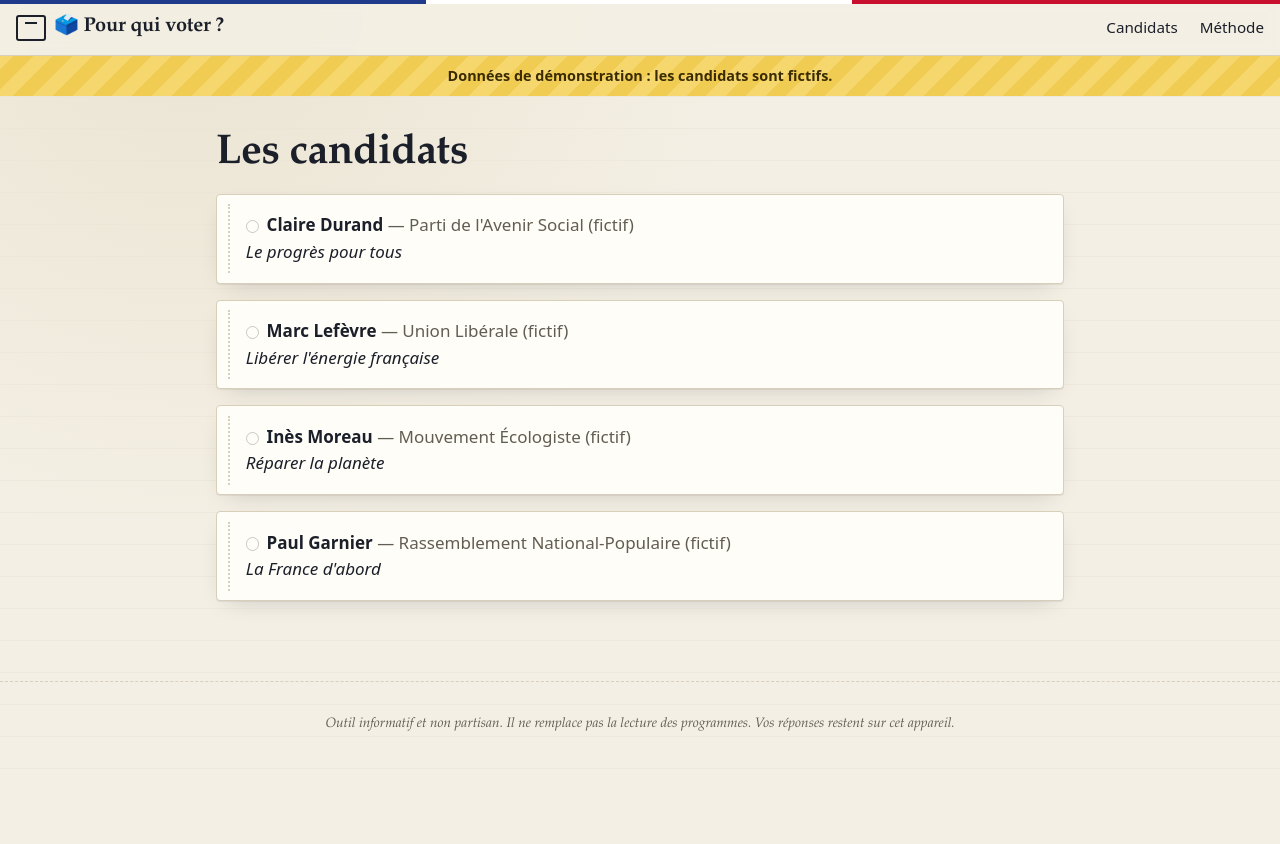
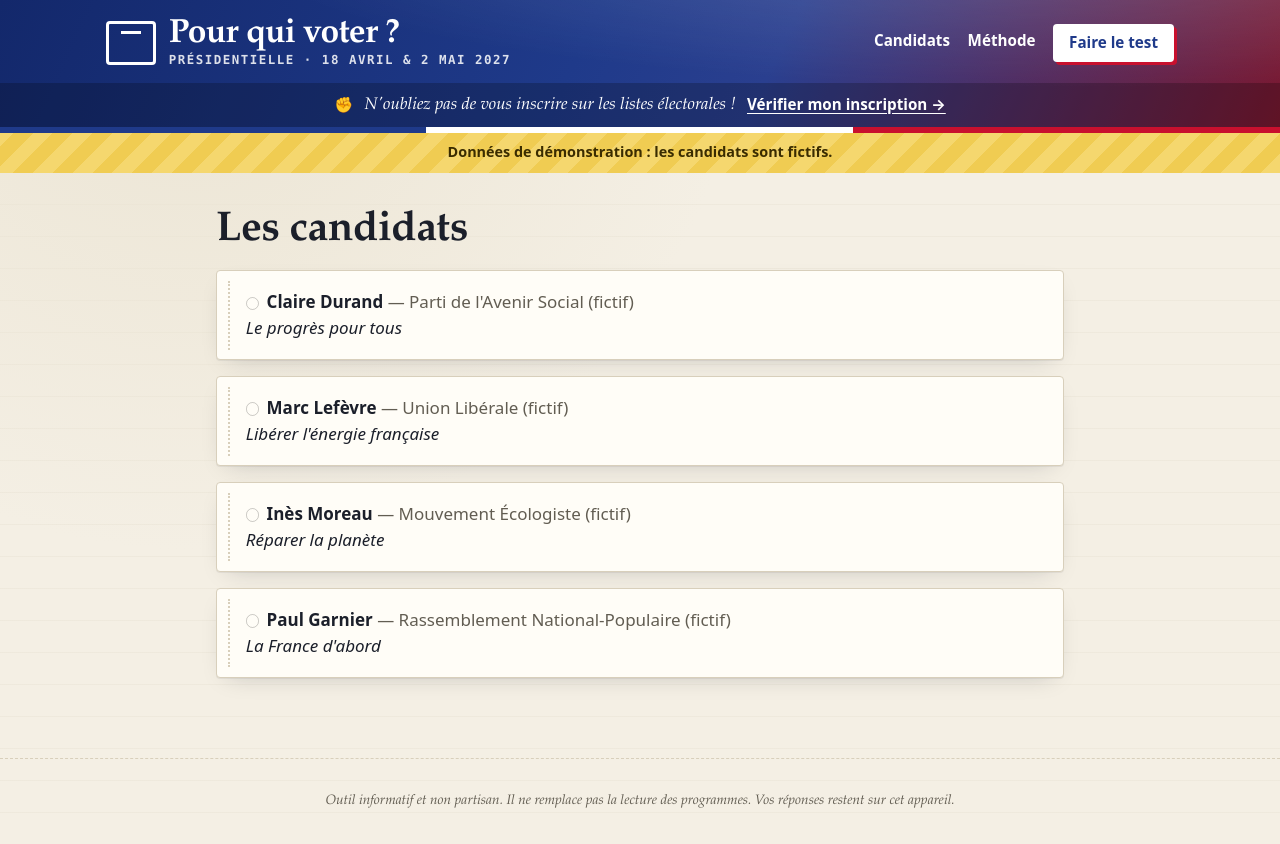
Before and after one commit to PatrickDarbeau/pour-qui-voter, a plain HTML site: page index.html in a window 1280 px wide. Both pictures are taken after a click on the link "Candidats". Before the commit the page ends 800 px from the top, so only its background shows below. Drawn offline with Linux system fonts and the light colour scheme.

Commit message:
Résultats groupés par thème, en-tête civique avec messages contre l'abstention
Co-Authored-By: Claude Opus 5.5 <noreply@anthropic.com>

```diff
--- a/assets/css/style.css
+++ b/assets/css/style.css
@@ -44,25 +44,42 @@ h1, h2, h3, .logo { font-family: var(--serif); letter-spacing: -.01em; }
 
 /* ---------- En-tête : liseré tricolore ---------- */
 .entete {
-  position: sticky; top: 0; z-index: 5;
-  display: flex; justify-content: space-between; align-items: center; gap: 1rem;
-  padding: .75rem 16px; background: color-mix(in srgb, var(--papier) 88%, transparent);
-  backdrop-filter: blur(6px); border-bottom: 1px solid var(--bord);
+  position: relative; color: #fff;
+  background:
+    radial-gradient(ellipse at 85% -40%, rgba(255,255,255,.18), transparent 55%),
+    linear-gradient(115deg, #13286b 0%, #1f3a8a 45%, #2a3f8f 60%, #7a1830 100%);
+  border-bottom: 6px solid transparent;
+  border-image: linear-gradient(90deg, #1f3a8a 0 33.3%, #fff 33.3% 66.6%, #c8102e 66.6%) 1;
 }
-.entete::before {
-  content: ""; position: absolute; left: 0; right: 0; top: 0; height: 4px;
-  background: linear-gradient(90deg, var(--bleu) 0 33.3%, #fff 33.3% 66.6%, var(--rouge) 66.6%);
+.entete-haut {
+  max-width: 1100px; margin: 0 auto; padding: 1.1rem 16px .9rem;
+  display: flex; justify-content: space-between; align-items: center; gap: 1rem; flex-wrap: wrap;
 }
-.logo { font-weight: 700; font-size: 1.25rem; text-decoration: none; color: var(--encre); display: flex; align-items: center; gap: .5rem; }
-.logo::before {
-  content: ""; width: 26px; height: 22px; border: 2px solid currentColor; border-radius: 3px;
-  background: linear-gradient(currentColor, currentColor) center 5px / 12px 2px no-repeat;
+.logo { text-decoration: none; color: #fff; display: grid; grid-template-columns: auto 1fr; column-gap: .8rem; align-items: center; }
+.logo::before { /* urne stylisée */
+  content: ""; grid-row: span 2; width: 44px; height: 38px; border: 3px solid #fff; border-radius: 4px;
+  background: linear-gradient(#fff, #fff) center 7px / 20px 3px no-repeat;
 }
+.logo-titre { font: 800 clamp(1.5rem, 4vw, 2.1rem)/1 var(--serif); letter-spacing: -.02em; }
+.logo-sous { font: 600 .78rem/1.4 var(--mono); letter-spacing: .12em; text-transform: uppercase; opacity: .85; }
+.entete nav { display: flex; align-items: center; gap: 1.1rem; flex-wrap: wrap; }
 .entete nav a {
-  margin-left: 1.1rem; text-decoration: none; color: var(--encre); font-size: .95rem;
+  text-decoration: none; color: #fff; font-size: .95rem; font-weight: 600;
   border-bottom: 2px solid transparent; padding-bottom: 2px;
 }
-.entete nav a:hover { border-color: var(--rouge); }
+.entete nav a:hover { border-color: #fff; }
+.entete nav a.nav-cta {
+  background: #fff; color: #1f3a8a; padding: .45rem 1rem; border-radius: 4px; border: 0;
+  box-shadow: 3px 3px 0 #c8102e;
+}
+.entete nav a.nav-cta:hover { transform: translate(-1px, -1px); box-shadow: 4px 4px 0 #c8102e; }
+.civique {
+  background: rgba(0, 0, 0, .22); font-size: .95rem; padding: .55rem 16px;
+  display: flex; justify-content: center; align-items: center; gap: .7rem; flex-wrap: wrap; text-align: center;
+}
+.civique a { color: #fff; font-weight: 700; white-space: nowrap; }
+#civique-texte { font-family: var(--serif); font-style: italic; font-size: 1.05rem; transition: opacity .4s; }
+#civique-texte.cache { opacity: 0; }
 
 main { max-width: 880px; margin: 0 auto; padding: 2rem 16px 4rem; outline: none; animation: entree .35s ease-out; }
 @keyframes entree { from { opacity: 0; transform: translateY(6px); } }
@@ -196,6 +213,8 @@ h2 { font-size: 1.35rem; margin-top: 2.2rem; }
 details summary { cursor: pointer; color: var(--bleu); margin-top: .7rem; font-weight: 600; }
 .themes-mini { display: flex; flex-wrap: wrap; gap: .4rem; margin: .8rem 0; }
 .themes-mini span { font-size: .85rem; padding: .15rem .55rem; border-radius: 3px; background: var(--papier-2); }
+.groupe-theme { margin: .4rem 0 .8rem .2rem; padding-left: .8rem; border-left: 3px solid var(--bord); }
+.groupe-theme h4 { margin: .2rem 0; font: 700 .95rem var(--sans); }
 ul.liste { padding-left: 1.2rem; }
 ul.liste li { margin: .35rem 0; }
 .ok { color: var(--oui); } .ko { color: var(--non); }
--- a/assets/js/app.js
+++ b/assets/js/app.js
@@ -179,6 +179,16 @@
     const item = (x) => `<li>${esc(x.mesure.intitule)}
         <span class="doux">— vous : ${x.avis > 0 ? "pour" : "contre"} ; candidat : ${LIBELLE_POS[String(x.position?.valeur ?? 0)]}
         ${x.position?.source_url ? `· <a href="${esc(x.position.source_url)}" rel="noopener noreferrer" target="_blank">source</a>` : ""}</span></li>`;
+    // Regroupe une liste de mesures par thème, dans l'ordre des thèmes
+    const groupe = (liste, titre, cls) => {
+      if (!liste.length) return "";
+      const sousListes = themes
+        .map((t) => [t, liste.filter((x) => x.mesure.theme === t.id)])
+        .filter(([, l]) => l.length)
+        .map(([t, l]) => `<div class="groupe-theme"><h4>${esc(t.icone)} ${esc(t.nom)} <span class="doux">(${l.length})</span></h4>
+            <ul class="liste">${l.map(item).join("")}</ul></div>`).join("");
+      return `<h3 class="${cls}">${titre} <span class="doux">(${liste.length})</span></h3>${sousListes}`;
+    };
     const blocs = resultats.map((r, k) => `
       <section class="carte bulletin ${k === 0 ? "premier" : ""}" style="animation-delay:${k * 60}ms">
         <span class="rang">N° ${k + 1}</span>
@@ -192,9 +202,9 @@
         <details>
           <summary>Détail : ${pluriel(r.accords.length, "accord")}, ${pluriel(r.desaccords.length, "désaccord")}, ${r.silences.length} sans position</summary>
           <div class="themes-mini">${Object.entries(r.themes).map(([t, v]) => `<span>${esc(themeParId[t]?.icone)} ${esc(themeParId[t]?.nom)} : ${pct(v)}</span>`).join("")}</div>
-          ${r.accords.length ? `<h3 class="ok">Accords</h3><ul class="liste">${r.accords.map(item).join("")}</ul>` : ""}
-          ${r.desaccords.length ? `<h3 class="ko">Désaccords</h3><ul class="liste">${r.desaccords.map(item).join("")}</ul>` : ""}
-          ${r.silences.length ? `<h3>Sans position connue</h3><ul class="liste">${r.silences.map(item).join("")}</ul>` : ""}
+          ${groupe(r.accords, "✔ Accords", "ok")}
+          ${groupe(r.desaccords, "✘ Désaccords", "ko")}
+          ${groupe(r.silences, "… Sans position connue", "")}
           <p><a href="#/candidat/${esc(r.candidat.id)}">Voir la fiche du candidat</a></p>
         </details>
       </section>`).join("");
@@ -322,7 +332,31 @@
     if (onglet) onglet.classList.toggle("fait", themeFait(t));
   }
 
+  // ---------- Messages civiques de l'en-tête ----------
+  const MESSAGES_CIVIQUES = [
+    "Voter est un droit, c'est aussi un devoir civique.",
+    "N'oubliez pas de vous inscrire sur les listes électorales !",
+    "Imaginez un pays décidé sans vous… Votez les 18 avril et 2 mai 2027.",
+    "Chaque voix compte : l'abstention ne choisit jamais à votre place.",
+    "Absent le jour J ? Pensez à la procuration.",
+    "Imaginez que votre voix soit celle qui fait la différence.",
+  ];
+  function messagesCiviques() {
+    const el = document.getElementById("civique-texte");
+    if (!el || matchMedia("(prefers-reduced-motion: reduce)").matches) return;
+    let i = 0;
+    setInterval(() => {
+      el.classList.add("cache");
+      setTimeout(() => {
+        i = (i + 1) % MESSAGES_CIVIQUES.length;
+        el.textContent = MESSAGES_CIVIQUES[i];
+        el.classList.remove("cache");
+      }, 400);
+    }, 6000);
+  }
+
   window.addEventListener("hashchange", rendre);
+  messagesCiviques();
   bandeau();
   rendre();
 })();
--- a/index.html
+++ b/index.html
@@ -11,11 +11,22 @@
 </head>
 <body>
   <header class="entete">
-    <a href="#/" class="logo">🗳️ Pour qui voter&nbsp;?</a>
-    <nav>
-      <a href="#/candidats">Candidats</a>
-      <a href="#/methode">Méthode</a>
-    </nav>
+    <div class="entete-haut">
+      <a href="#/" class="logo">
+        <span class="logo-titre">Pour qui voter&nbsp;?</span>
+        <span class="logo-sous">Présidentielle · 18 avril &amp; 2 mai 2027</span>
+      </a>
+      <nav>
+        <a href="#/candidats">Candidats</a>
+        <a href="#/methode">Méthode</a>
+        <a href="#/priorites" class="nav-cta">Faire le test</a>
+      </nav>
+    </div>
+    <div class="civique" role="note" aria-live="polite">
+      <span class="civique-ico" aria-hidden="true">✊</span>
+      <span id="civique-texte">Voter est un droit, c'est aussi un devoir civique.</span>
+      <a href="https://www.service-public.fr/particuliers/vosdroits/R16396" target="_blank" rel="noopener noreferrer">Vérifier mon inscription →</a>
+    </div>
   </header>
   <div id="bandeau-donnees" class="bandeau" hidden></div>
   <main id="app" tabindex="-1"><p>Chargement…</p></main>
```
